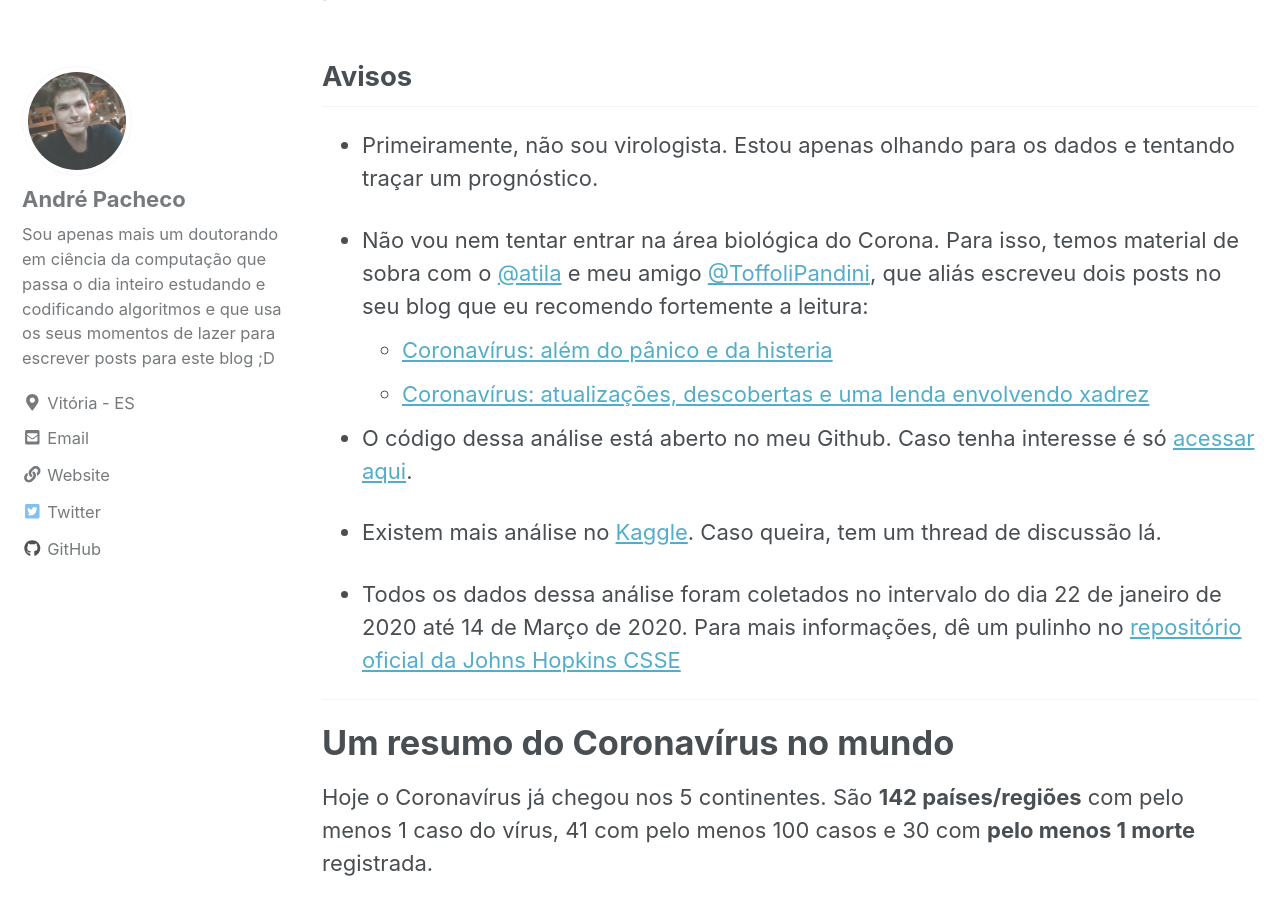
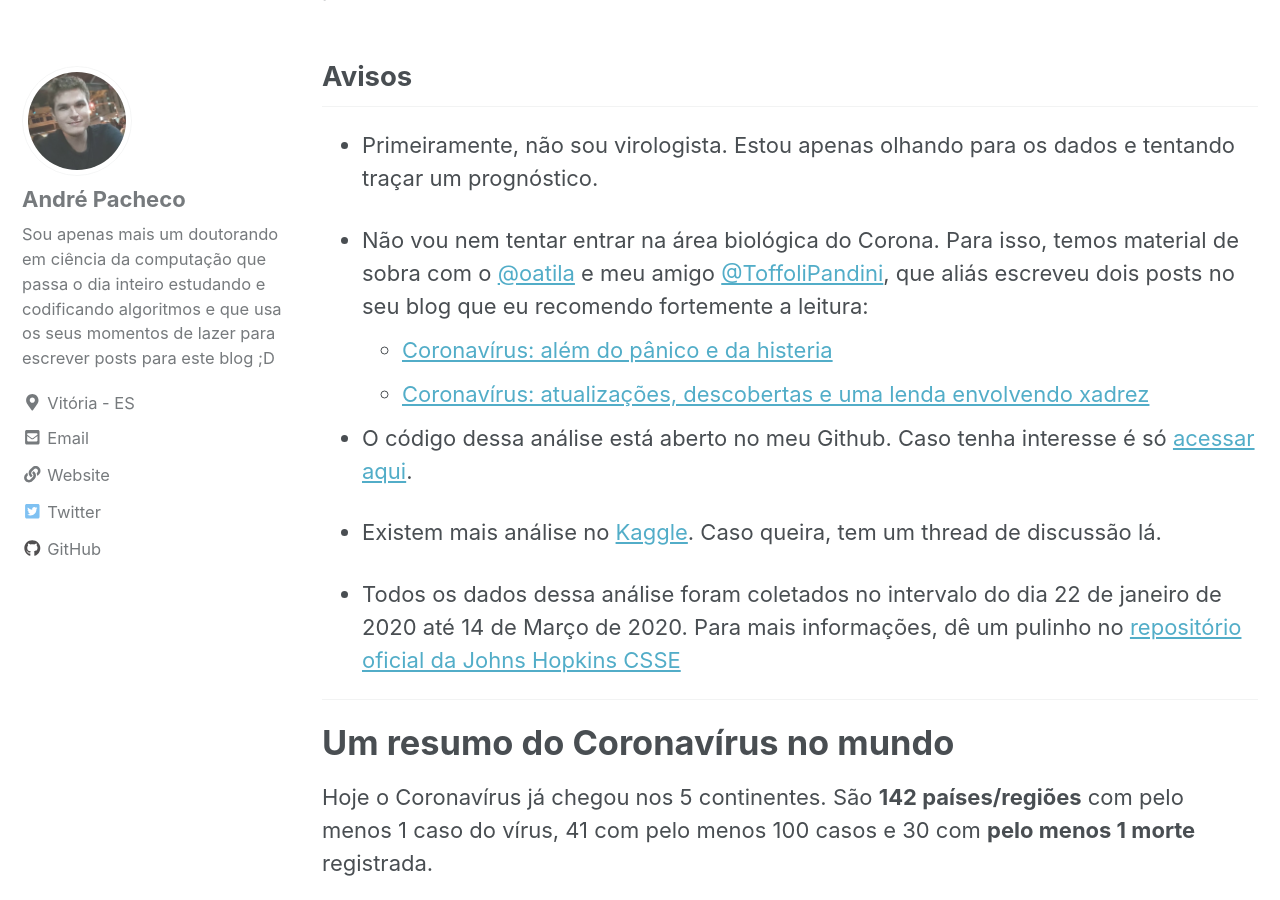
Before and after one commit to compintel/compintel.github.io, a Jekyll site: the page built from _posts/cool-stuffs/2020-03-15-analisando-coronavirus.md, in a window 1280 px wide and 900 px high, scrolled down 1666 px. Built offline with Jekyll 4.4.1, drawn with Linux system fonts in a browser that asks for light colours; cached includes are drawn as plain includes; nearby versions of some CDN libraries; formulas are drawn with MathJax 3; comment, search, counter and statistics services are not loaded.

Commit message:
post corona

```diff
--- a/_posts/cool-stuffs/2020-03-15-analisando-coronavirus.md
+++ b/_posts/cool-stuffs/2020-03-15-analisando-coronavirus.md
@@ -35,7 +35,7 @@ Felizemente, pesquisadores da [Johns Hopkins University](https://www.jhu.edu/) e
 ## Avisos
 - Primeiramente, não sou virologista. Estou apenas olhando para os dados e tentando traçar um prognóstico.
 
-- Não vou nem tentar entrar na área biológica do Corona. Para isso, temos material de sobra com o [@atila](https://twitter.com/oatila) e meu amigo [@ToffoliPandini](https://twitter.com/ToffoliPandini), que aliás escreveu dois posts no seu blog que eu recomendo fortemente a leitura:
+- Não vou nem tentar entrar na área biológica do Corona. Para isso, temos material de sobra com o [@oatila](https://twitter.com/oatila) e meu amigo [@ToffoliPandini](https://twitter.com/ToffoliPandini), que aliás escreveu dois posts no seu blog que eu recomendo fortemente a leitura:
   - [Coronavírus: além do pânico e da histeria](http://papirosgermesefoguetes.blogspot.com/2020/02/coronavirus-alem-do-panico-e-da-histeria.html)
   - [Coronavírus: atualizações, descobertas e uma lenda envolvendo xadrez](http://papirosgermesefoguetes.blogspot.com/2020/03/com-o-avanco-da-doenca-desde-o-final-de.html)
 
```
